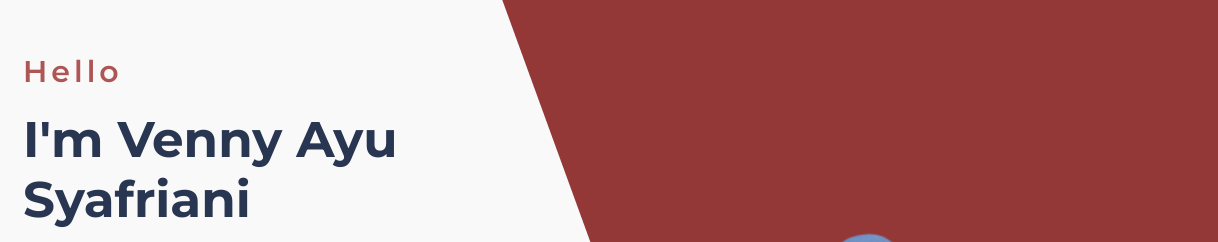
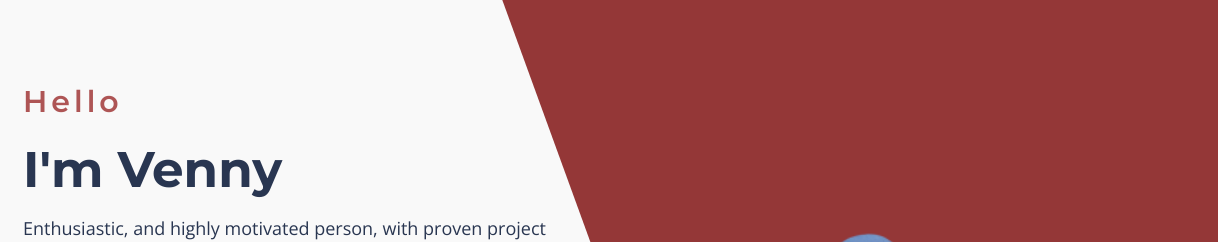
Before and after one commit to vennyayusyafriani/Portofolio, a plain HTML site: page index.html in a window 1280 px wide. Shown: the part 257-499 px from the top of the page, 62-1280 px from the left. Drawn offline with nearby package versions, Linux system fonts and the light colour scheme.

Commit message:
update sm eman

```diff
--- a/index.html
+++ b/index.html
@@ -115,7 +115,7 @@
                     <div class="col-lg-6">
                         <div class="header_hero_content mt-45">
                             <h5 class="header_sub_title wow fadeInUp" data-wow-duration="1.3s" data-wow-delay="0.2s">Hello</h5>
-                            <h2 class="header_title wow fadeInUp" data-wow-duration="1.3s" data-wow-delay="0.5s">I'm Venny Ayu Syafriani</h2>
+                            <h2 class="header_title wow fadeInUp" data-wow-duration="1.3s" data-wow-delay="0.5s">I'm Venny</h2>
                             <span class="wow fadeInUp" data-wow-duration="1.3s" data-wow-delay="0.8s">Enthusiastic, and highly motivated person, with proven project leader and have capabilities to work as a team. Good at organizing database and analyzing data.  Who likes to take initiative and seek out new challenges.</span>
                             <p class="wow fadeInUp" data-wow-duration="1.3s" data-wow-delay="1.1s">GIS, Remote Sensing, Renewable Energy, Enviromental Geology</p>
                             <a href="https://drive.google.com/file/d/19ZJ-vje4SDFHHHcDnk2LAVU7W4cjSWy-/view?usp=sharing" rel="nofollow" class="main-btn wow fadeInUp" data-wow-duration="1.3s" data-wow-delay="1.4s">Download CV</a>
```
